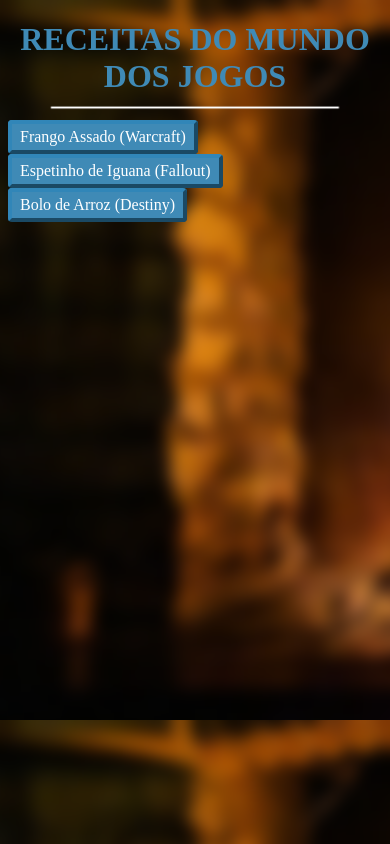
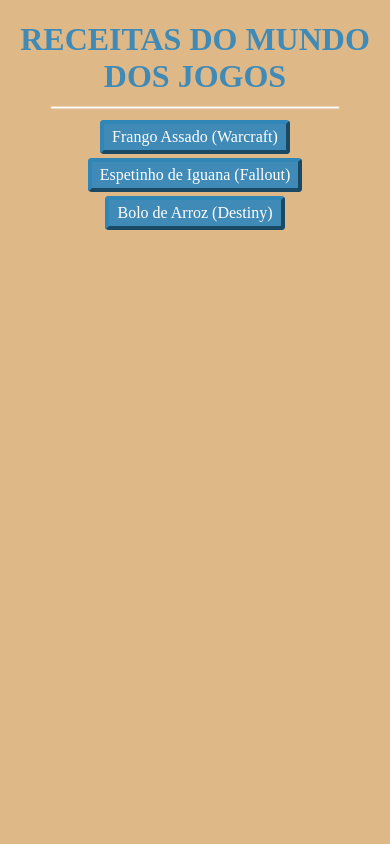
Before and after one commit to rubricksilva/odin-recipes, a plain HTML site: page index.html in a window 390 px wide. Drawn offline with Linux system fonts and the light colour scheme.

Commit message:
v0.0.2 Alinhamento das receitas no site principal e responsividade

```diff
--- a/style.css
+++ b/style.css
@@ -1,8 +1,10 @@
 body {
 
-    background-image: url(backgroundmain.png);
+    background-color: burlywood;
 
 }
+
+
 
 #divider {
 
@@ -20,15 +22,42 @@ body {
     color: rgb(63, 138, 182);
 }
 
+.receitasmain {
+
+    height: 100%;
+    display: flex;
+    flex-direction: column;
+    width: 250px;
+    justify-self: center;
+    align-items: center;
+    justify-content: center;
+
+
+}
+
 .botaomain {
 
     background-color: rgb(63, 138, 182);
-    margin-right: 15px;
     border: 4px outset rgb(49, 134, 184);
     padding: 4px 8px;
+    margin-bottom: 4px;
     border-radius: 4px;
     text-decoration: none;
     color: white;
-    display: inline-block;
+    text-align: center;
+
+
 
 }
+
+.containerimg {
+
+    display: flex;
+
+}
+
+.imgflex {
+
+    margin: auto;
+
+}
```
Also changed, not shown: recipes/acaraje.html (+1 -1 lines).
